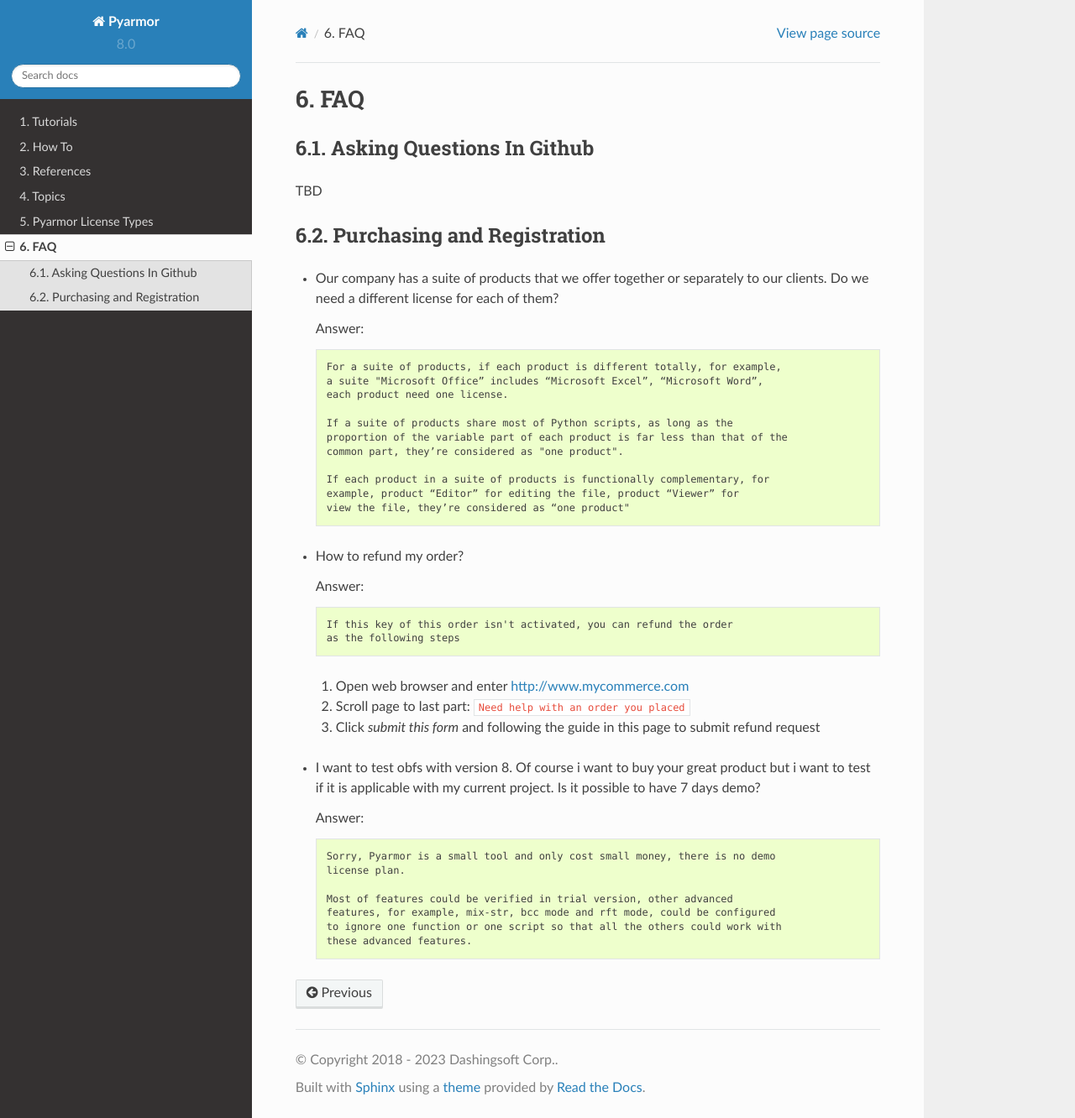
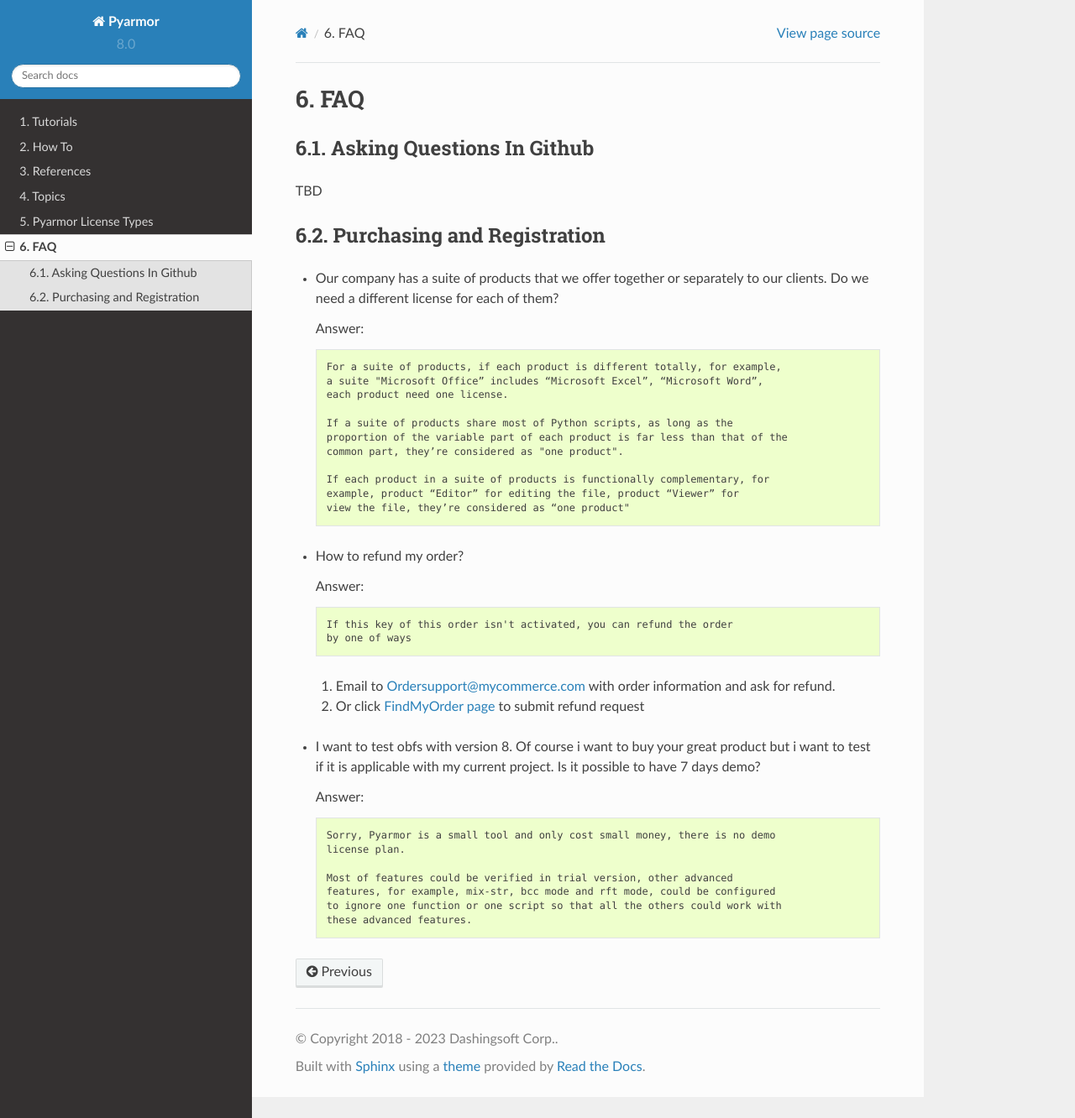
Before and after one commit to dashingsoft/pyarmor, a Sphinx documentation site: the page built from docs/questions.rst, in a window 1280 px wide and 1332 px high. Shown: the whole window at 84% size. Built offline with Sphinx 7.4.7 and the Read the Docs theme 2.0.0, drawn with Linux system fonts in a browser that asks for light colours.

Commit message:
Documentation errors and questions

```diff
--- a/docs/questions.rst
+++ b/docs/questions.rst
@@ -36,11 +36,13 @@
   Answer::
 
       If this key of this order isn't activated, you can refund the order
-      as the following steps
+      by one of ways
 
-  1. Open web browser and enter http://www.mycommerce.com
-  2. Scroll page to last part: ``Need help with an order you placed``
-  3. Click `submit this form` and following the guide in this page to submit refund request
+  1. Email to Ordersupport@mycommerce.com with order information and ask for
+     refund.
+  2. Or click `FindMyOrder page`_ to submit refund request
+
+.. _FindMyOrder page: https://www.findmyorder.com/store?Action=DisplayEmailCustomerServicePage&Env=BASE&Locale=en_US&SiteID=findmyor
 
 * I want to test obfs with version 8. Of course i want to buy your great product
   but i want to test if it is applicable with my current project. Is it possible
```
Also changed, not shown: docs/reference/errors.rst (+37 -0 lines).
